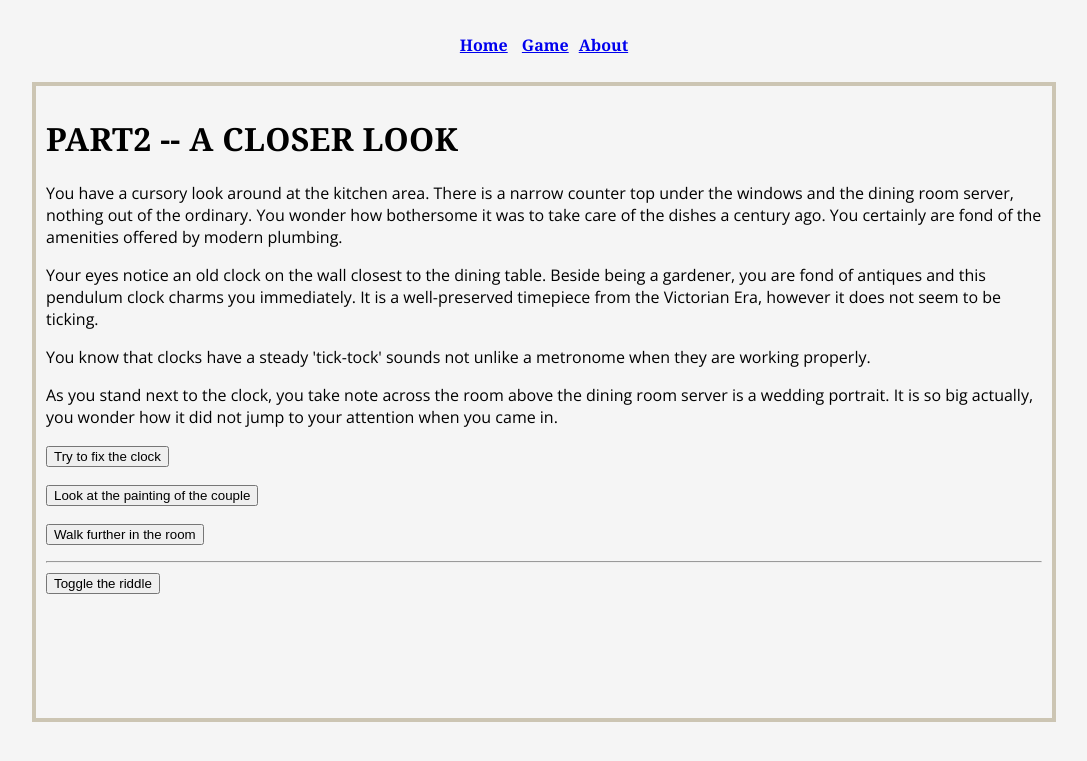
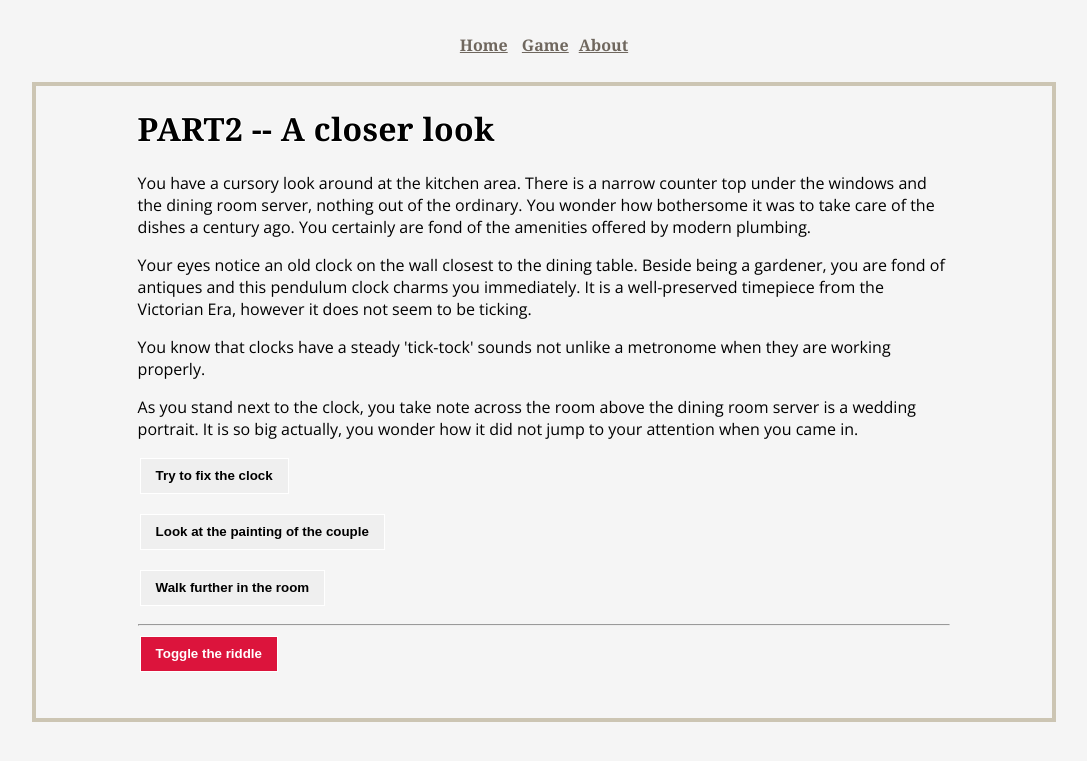
Before and after one commit to nuagesdencre/CI_PracticalPython, a Flask app: page /part2 in a window 1280 px wide. Shown: the top 761 px of the page, without its empty margins (96-1183 px from the left). Run offline with Flask 2, Linux system fonts and the light colour scheme.

Commit message:
styling wip

```diff
--- a/static/css/styles.css
+++ b/static/css/styles.css
@@ -1,5 +1,40 @@
+/* typography */
 @import url('https://fonts.googleapis.com/css?family=Noto+Serif:700|Open+Sans:400,700');
-/*overall styling*/
+
+h1, h2, h3, h4, a {
+    font-family: 'Noto Serif';
+}
+
+h1, h2 {
+    letter-spacing: .3px;
+    text-shadow: -1px 0 #fff, 0 1px #fff, 1px 0 #fff, 0 -1px #fff;
+}
+
+h4 {
+    display: inline-block;
+    margin-bottom: 0;
+}
+
+a, a:hover, a:visited, a:focus {
+    color: #6f675e;
+}
+
+a:hover {
+    /*background-color: #fef5df;*/
+    background: linear-gradient(to bottom, rgba(223, 220, 211, 0.077), rgba(245, 245, 245, 0.86)),url("/static/img/pattern2.png") local center;
+}
+
+.leaderboard_entry span {
+    padding: 0;
+    margin: 0;
+    font-weight: bold;
+}
+
+.center {
+    text-align: center;
+}
+
+/* overall page styling */
 
 *, *:after, *:before {
     -webkit-box-sizing: border-box;
@@ -13,28 +48,6 @@
     -o-transition: all 1s ease;
     -ms-transition: all 1s ease;
     transition: all 1s ease;
-}
-
-/*fonts*/
-h1, h2, h3, h4, a {
-    font-family: 'Noto Serif';
-}
-
-h1 {
-    letter-spacing: .3px;
-    text-transform: uppercase;
-}
-
-h4 {
-    display: inline-block;
-}
-
-a:hover, a:visited, a:focus {
-    color: #6f675e;
-}
-
-a:hover {
-    background-color: #ffffff;
 }
 
 /*body*/
@@ -51,11 +64,6 @@ nav {
     display: inline-block;
 }
 
-.wrap ul, .wrap ul li, .navigation ul, .navigation ul li {
-    padding: 5px;
-    list-style: none;
-}
-
 .container {
     border: 4px solid #ccc5b3;
     width: 80vw;
@@ -67,32 +75,70 @@ nav {
 }
 
 .wrap {
-    padding: 10px;
-    justify-content: center;
-    align-items: center;
+    padding-left: 10%;
+    padding-right: 10%;
+}
+
+.wrap ul, .wrap ul li, .navigation ul, .navigation ul li {
+    padding: 5px;
+    list-style: none;
 }
 
 .wrap img {
     max-width: 60%;
-    max-height: 600px;
+    max-height: 400px;
     display: block;
     margin-left: auto;
     margin-right: auto;
 }
 
-.riddle, .painting_couple, .room_view, .chessboard, .bookshelf, .clock_view, .paintings {
+.lace{
+    background: linear-gradient(to bottom, rgba(223, 220, 211, 0.077), rgba(245, 245, 245, 0.86)),url("/static/img/pattern2.png") local bottom;
+}
+
+.riddle {
+    margin-bottom: 30px;
+    padding-left: 10%;
+    padding-right: 10%;
+    border: 2px dotted #ccc5b3;
+    background-color: #ffffff;
+}
+
+.riddle, .chest, .tablecloth,
+.under_the_bed, .missing, .dining,
+.painting_couple, .painting_check,
+.room_view, .chessboard, .bookshelf,
+.clock_view, .paintings, .clock_inside {
     display: none;
 }
 
-.next_action {
-    background-color: yellow;
+.wrap li button {
+    background-color: #fff;
 }
 
 div > img {
     border: 1px solid #f5f5f5;
 }
 
+.btns {
+    margin: 2px;
+    display: inline-block;
+    border: 1px solid #fff;
+    padding: 0 15px;
+    line-height: 34px;
+  word-wrap:normal;
+    font-weight: bold;
+    white-space: pre-wrap;
+}
+
+#btn_riddle {
+    background-color: crimson;
+    color: white;
+}
+
 .leaderboard_entry {
+    color: #6f675e;
+    background-color: #F5F5F5;
     text-align: center;
     border: 3px solid #ccc5b3;
     padding: 5px;
@@ -101,8 +147,9 @@ div > img {
     width: 90%;
 }
 
-.leaderboard_interactive {
-    background-color: #ffe597;
+.leaderboard_top {
+    background-color: #ffd0b3;
+
 }
 
 /*!* Extra small devices (phones, 600px and down) *!*/
@@ -116,7 +163,6 @@ div > img {
     .paintings img {
         display: inline-block;
         max-width: 30%;
-
     }
 }
 
```
